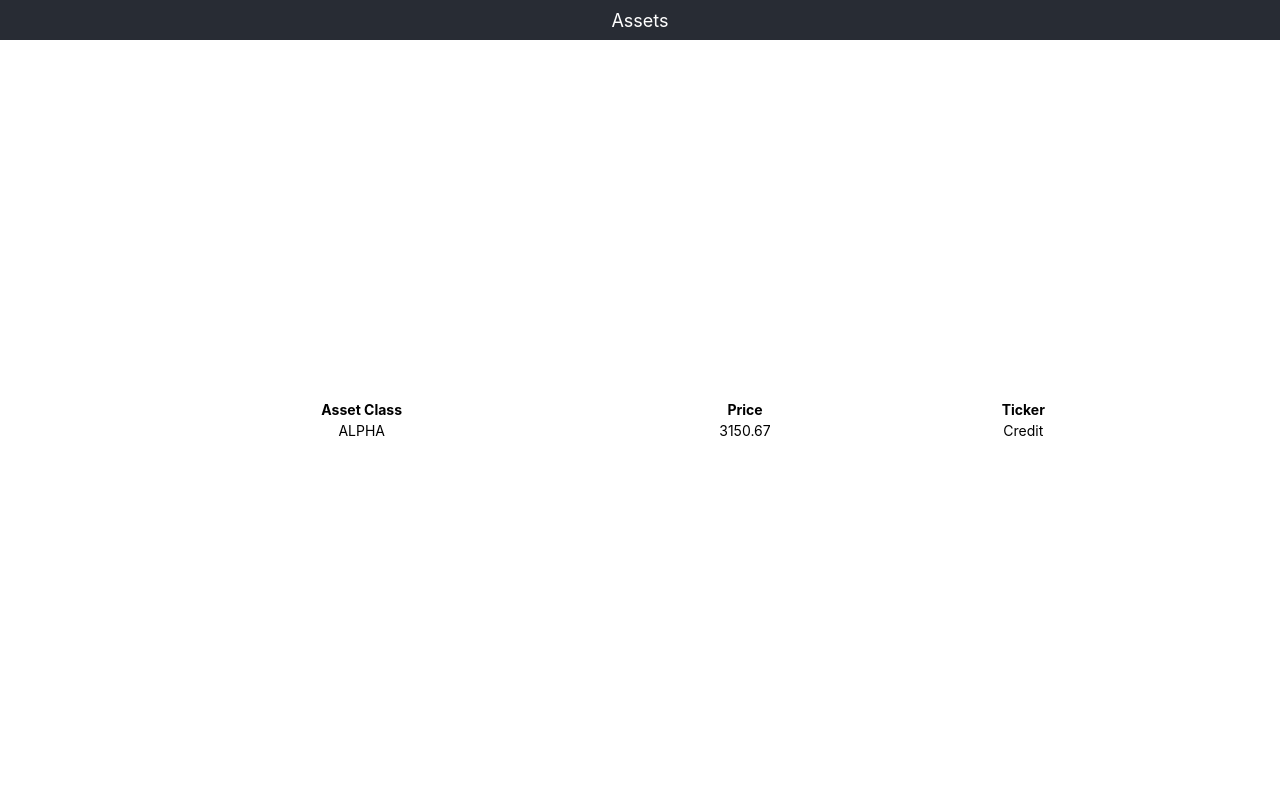
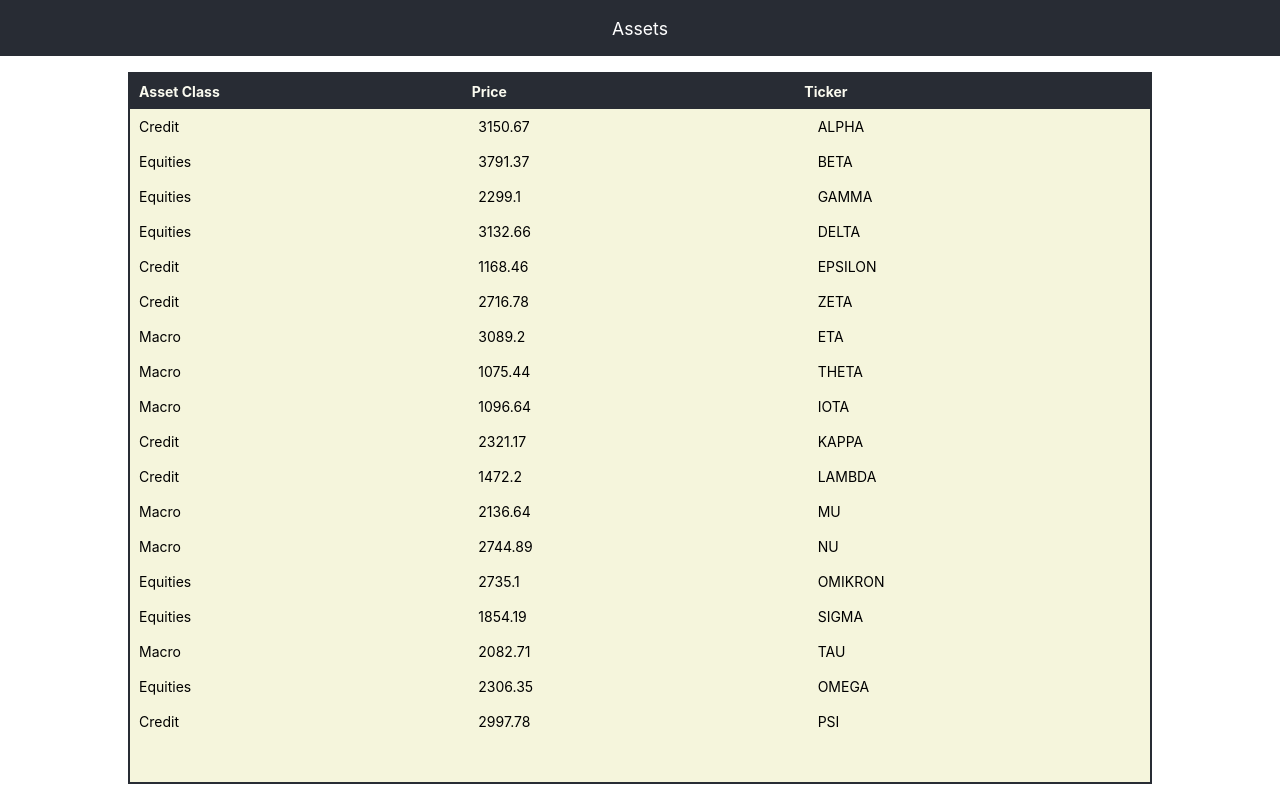
Before and after one commit to sandeep-reddy-u/Assignment-JPMC, a React (Create React App) app in the folder assets-app/: page / in a window 1280 px wide. Built offline with nearby package versions, Linux system fonts and the light colour scheme.

Commit message:
Display sample data in table. Styling changes.

```diff
--- a/assets-app/src/App.scss
+++ b/assets-app/src/App.scss
@@ -1,27 +1,58 @@
-$headerHeight: 5vh;
+$headerHeight: clamp(30px, 7vh, 100px);
+$theme-color: #282c34;
 
 .App {
   text-align: center;
-  font-size: 14px;
+  font-size: clamp(14px, 0.8vmin, 1.2rem);
+  display: flex;
+  flex-direction: column;
+  height: 100vh;
 }
 
 header {
-  background-color: #282c34;
   height: $headerHeight;
+  background-color: $theme-color;
+  color: white;
   display: flex;
-  flex-direction: column;
   align-items: center;
   justify-content: center;
-  font-size: calc(10px + 1vmin);
-  color: white;
+  font-size: 1.1rem;
 }
 
 section {
-  height: calc(100vh - #{$headerHeight});
+  flex-grow: 1;
+  height: auto;
+  margin: 2vh 0;
   display: flex;
-  align-items: center;
   justify-content: center;
+  overflow: auto;
   table {
+    height: calc(100vh - 4vh - #{$headerHeight});
     width: 80vw;
+    text-align: left;
+    border: 2px solid $theme-color;
+    background-color: beige;
+    display: flex;
+    flex-direction: column;
+    thead {
+      display: block;
+      background-color: #282c34;
+      color: rgb(250, 250, 239);
+      padding-right: 20px;
+    }
+    tbody {
+      display: block;
+      height: auto;
+      overflow: auto;
+    }
+    th,
+    td {
+      padding: 0.5em;
+    }
+    tr {
+      display: table;
+      width: 100%;
+      table-layout: fixed;
+    }
   }
 }
--- a/assets-app/src/components/table.tsx
+++ b/assets-app/src/components/table.tsx
@@ -1,6 +1,21 @@
+import assetsData from "../data/sampleData.json";
+
+enum AssetClass {
+  CREDIT = "Credit",
+  EQUITIES = "Equities",
+  MACRO = "Macro",
+}
+interface Asset {
+  ticker: string;
+  price: number;
+  assetClass: AssetClass;
+}
+
 export default function Table() {
+  const data = assetsData as Asset[];
   return (
     <section>
+      {data.length > 0 ? (
         <table>
           <thead>
             <tr>
@@ -10,13 +25,18 @@ export default function Table() {
             </tr>
           </thead>
           <tbody>
+            {data.map((asset) => (
               <tr>
-            <td>ALPHA</td>
-            <td>3150.67</td>
-            <td>Credit</td>
+                <td>{asset.assetClass}</td>
+                <td>{asset.price}</td>
+                <td>{asset.ticker}</td>
               </tr>
+            ))}
           </tbody>
         </table>
+      ) : (
+        "No assets found"
+      )}
     </section>
   );
 }
```
Lines whose indentation alone changed are shown as unchanged.
